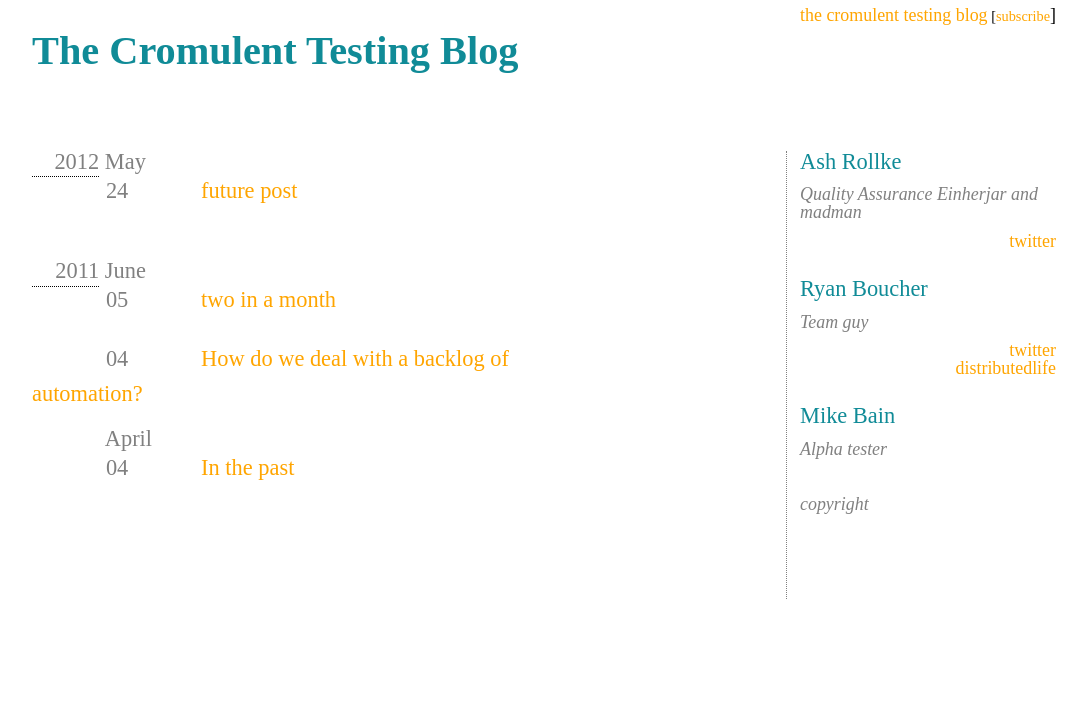
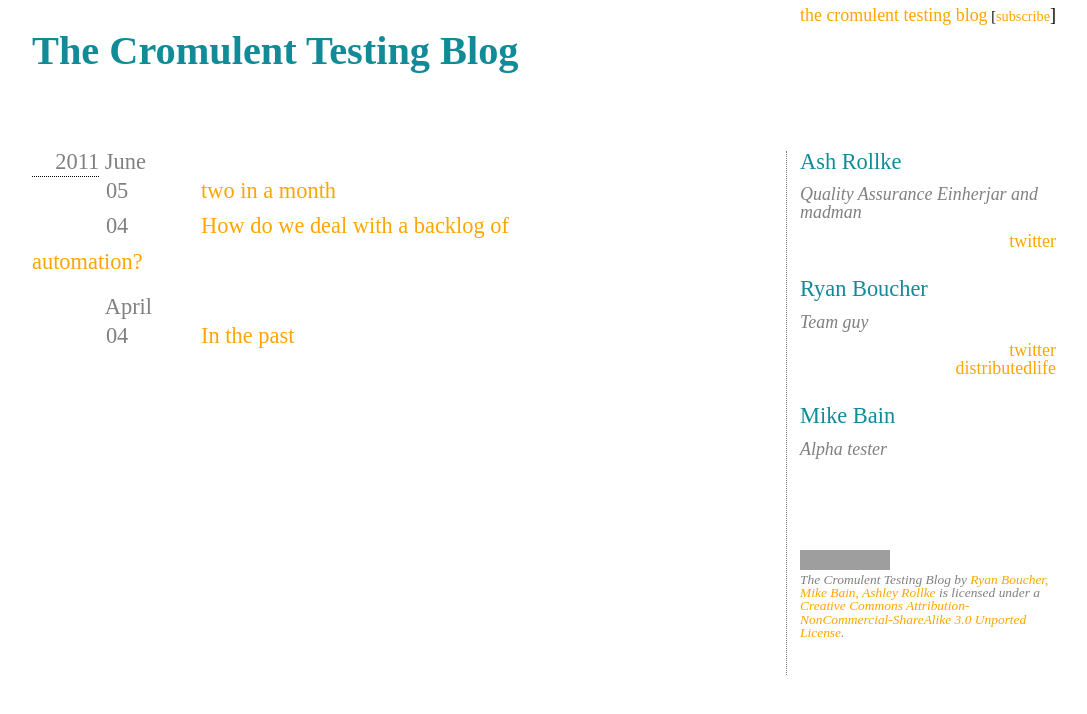
Before and after one commit to cromulent-testing/blog, a Jekyll site: the page built from index.html, in a window 1280 px wide. Shown: the top 714 px of the page, without its empty margins (96-1183 px from the left). Built offline with Jekyll 4.4.1, drawn with Linux system fonts in a browser that asks for light colours; grey boxes are pictures that could not be loaded.

Commit message:
changed style for index, added license, changed feed/index to exclude future posts

```diff
--- a/_layouts/index.html
+++ b/_layouts/index.html
@@ -32,28 +32,17 @@
         <p class="name">Mike Bain</p>
         <p class="defocus smaller-text aside">Alpha tester</p>
       </div>
-
       <div id="legalese" class="content-group">
-        <p class="defocus smaller-text aside">copyright</p>
+        <div class="content-group"></div>
+        <div class="content-group"></div>
+        <p class="defocus tiny-text aside"><a rel="license" href="http://creativecommons.org/licenses/by-nc-sa/3.0/"><img alt="Creative Commons License" style="border-width:0" src="http://i.creativecommons.org/l/by-nc-sa/3.0/88x31.png" /></a><br /><span xmlns:dct="http://purl.org/dc/terms/" href="http://purl.org/dc/dcmitype/Text" property="dct:title" rel="dct:type">The Cromulent Testing Blog</span> by <a xmlns:cc="http://creativecommons.org/ns#" href="cromulent-testing.com" property="cc:attributionName" rel="cc:attributionURL">Ryan Boucher, Mike Bain, Ashley Rollke</a> is licensed under a <a rel="license" href="http://creativecommons.org/licenses/by-nc-sa/3.0/">Creative Commons Attribution-NonCommercial-ShareAlike 3.0 Unported License</a>.</p>
       </div>
     </nav>
 
     <div id="articles" class="left" style="width:60%;">
       <article>
-
-        <section id="content">
-
-
-          <!-- MARK DOWN -->
-
-          {{ content }}
-          <!-- MARK DOWN -->
-
-
-
-        </section>
+        <section id="content">{{ content }}</section>
       </artticle>
     </div>
-
   </body>
 </html>
--- a/_posts/2011-06-04-this-is-a-test.markdown
+++ b/_posts/2011-06-04-this-is-a-test.markdown
@@ -4,6 +4,9 @@ title: How do we deal with a backlog of automation?
 tags:
 - automation
 - backlog
+ryan: yes
+mike: no
+ash: yes
 ---
 We'll answer this question from the perspective of a tester falling behind in their automation workload.
 
--- a/index.html
+++ b/index.html
@@ -3,34 +3,63 @@ layout: index
 title: The Cromulent Testing Blog
 ---
 <ul class="archive">
+  {% capture first_year  %}{{ 'yes' }}{% endcapture %}
+  {% capture first_month  %}{{ 'yes' }}{% endcapture %}
+
   {% for post in site.posts %}
+    {% capture year  %}{{ post.date | date: '%Y' }}{% endcapture %}
+    {% capture month  %}{{ post.date | date: '%B' }}{% endcapture %}
+    {% capture cyear %}{{ 'now' | date: '%Y' }}{% endcapture %}
+    {% capture cmonth %}{{ 'now' | date: '%B' }}{% endcapture %}
+    {% capture nyear %}{{ post.next.date | date: '%Y' }}{% endcapture %}
+    {% capture nmonth %}{{ post.next.date | date: '%B' }}{% endcapture %}
 
-    {% unless post.next %}
+<!--    {% unless post.next %}-->
+<!--      {% if year <= cyear %}
         <span class="year-first">{{ post.date | date: '%Y' }}</span>
+      {% endif %}
+      {% if month <= cmonth %}
+        <span class="month-first">{{ post.date | date: '%B' }}</span>
+      {% endif %}-->
+<!--    {% else %}-->
+      {% if year <= cyear %}
+        {% if year != nyear %}
+          {% if first_year == 'yes' %}
+            <span class="year-first">{{ post.date | date: '%Y' }}</span>
+            {% capture first_year  %}{{ 'no' }}{% endcapture %}
           {% else %}
-      {% capture year %}{{ post.date | date: '%Y' }}{% endcapture %}
-      {% capture nyear %}{{ post.next.date | date: '%Y' }}{% endcapture %}
-      {% if year != nyear %}
             <span class="year">{{ post.date | date: '%Y' }}</span>
+          {% endif %}
         {% else %}
+          {% if month <= cmonth %}
+            {% if month != nmonth %}
               <span class="year-silent">&nbsp;</span>
             {% endif %}
-    {% endunless %}
-
-    {% unless post.next %}
+          {% endif %}
+        {% endif %}
+      {% endif %}
+      {% if month <= cmonth %}
+        {% if month != nmonth %}
+          {% if first_month == 'yes' %}
             <span class="month-first">{{ post.date | date: '%B' }}</span>
+            {% capture first_month %}{{ 'no' }}{% endcapture %}
           {% else %}
-      {% capture month %}{{ post.date | date: '%B' }}{% endcapture %}
-      {% capture nmonth %}{{ post.next.date | date: '%B' }}{% endcapture %}
-      {% if month != nmonth %}
             <span class="month">{{ post.date | date: '%B' }}</span>
           {% endif %}
-    {% endunless %}
+        {% endif %}
+      {% endif %}
+<!--    {% endunless %}-->
 
 
+
+
+    {% if year <= cyear %}
+      {% if month <= cmonth %}
         <li>
           <span class="day">{{ post.date | date:"%d" }}</span>
           <a href="{{ post.url }}">{{ post.title }}</a>
         </li>
+      {% endif %}
+    {% endif %}
   {% endfor %}
 </ul>
--- a/stylesheets/style.css
+++ b/stylesheets/style.css
@@ -15,6 +15,7 @@ a:hover {color: #00CC33;}
 .centre-with-margin {margin-left:10%; margin-right: 10%}
 .full_width {clear:both; width:100%;}
 .smaller-text {font-size: 0.8em;}
+.tiny-text {font-size: 0.6em;}
 .aside {font-style: italic;}
 .right {float:right;}
 .left {float:left;}
@@ -30,3 +31,5 @@ a:hover {color: #00CC33;}
 .month {display: inline-block; min-width: 1.0em; padding-top: 1.0em; padding-bottom: 0.3em; color: grey; }
 .month-first {display: inline-block; min-width: 1.0em; padding-bottom: 0.3em; color: grey;}
 .day {display: inline-block; margin-left: 3.3em; padding-right: 3.0em; padding-bottom: 0.6em; color: grey;}
+ul {margin:0; padding:0;}
+li {margin:0; padding:0;}
```
Also changed, not shown: _layouts/default.html (+9 -6 lines), feed/index.xml (+9 -0 lines), 7 other files. Lines whose indentation alone changed are shown as unchanged.
